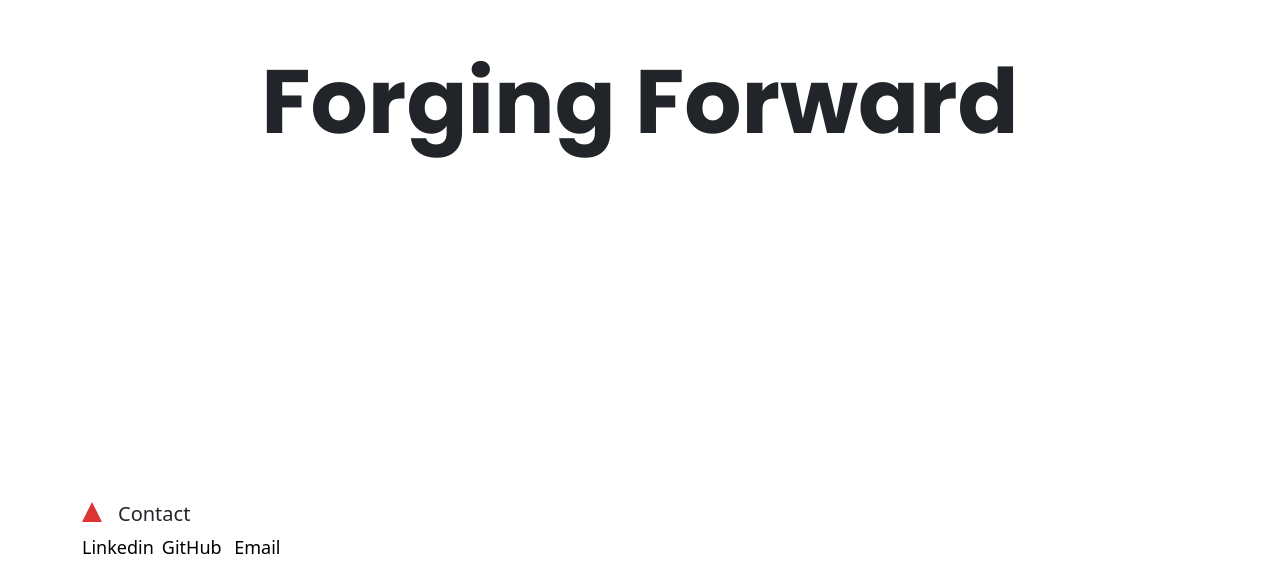
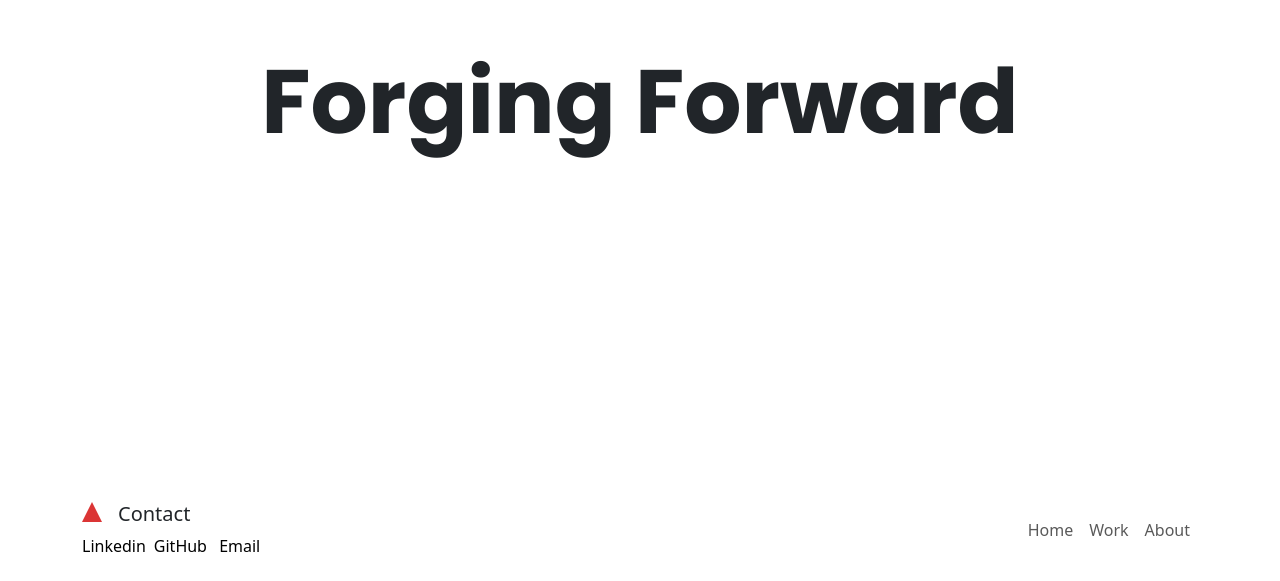
Before and after one commit to TobiaRigon/vue-portfolio, a Vue app: page /#/ in a window 1280 px wide. Shown: the part 1954-2535 px from the top of the page. Built offline with nearby package versions, Linux system fonts and the light colour scheme.

Commit message:
Feat: Nav Component

```diff
--- a/src/components/FooterComponent.vue
+++ b/src/components/FooterComponent.vue
@@ -1,15 +1,20 @@
 <script>
 import ShapeIcon from "../components/ShapeIcon.vue";
+import NavComponent from "./NavComponent.vue";
 
 export default {
   components: {
     ShapeIcon,
+    NavComponent,
   },
+
+  name: "FooterComponent",
 };
 </script>
 
 <template>
-  <div class="container">
+  <div class="container d-flex justify-content-between">
+    <div>
       <div>
         <div class="d-flex">
           <ShapeIcon />
@@ -17,10 +22,14 @@ export default {
         </div>
       </div>
       <div>
-      <a href="https://www.linkedin.com/in/tobia-rigon-ba0b051a2/">Linkedin</a>
+        <a href="https://www.linkedin.com/in/tobia-rigon-ba0b051a2/"
+          >Linkedin</a
+        >
         <a href="https://github.com/TobiaRigon">GitHub</a>
         <a href="mailto:rigontobia@gmail.com"> Email </a>
       </div>
+    </div>
+    <NavComponent />
   </div>
 </template>
 
@@ -31,8 +40,8 @@ export default {
     text-decoration: none;
     color: black;
     margin-right: 8px;
-    font-size: 18px;
-    font-weight: 500;
+    font-size: 16px;
+    font-weight: 300;
   }
 }
 </style>
--- a/src/components/HeaderComponent.vue
+++ b/src/components/HeaderComponent.vue
@@ -1,11 +1,13 @@
 <script>
 import ShapeIcon from "../components/ShapeIcon.vue";
+import NavComponent from "./NavComponent.vue";
 
 export default {
   name: "HeaderComponent",
 
   components: {
     ShapeIcon,
+    NavComponent,
   },
 };
 </script>
@@ -20,26 +22,7 @@ export default {
           <h5 class="name-logo">Tobia Rigon</h5>
         </div>
       </div>
-      <div>
-        <nav
-          class="navbar navbar-expand-lg navbar-light"
-          style="background-color: rgba(255, 255, 255, 0)"
-        >
-          <div>
-            <ul class="navbar-nav">
-              <li class="nav-item">
-                <router-link to="/" class="nav-link">Home</router-link>
-              </li>
-              <li class="nav-item">
-                <router-link to="/work" class="nav-link">Work</router-link>
-              </li>
-              <li class="nav-item">
-                <router-link to="/about" class="nav-link">About</router-link>
-              </li>
-            </ul>
-          </div>
-        </nav>
-      </div>
+      <NavComponent />
     </div>
   </div>
   <div></div>
--- /dev/null
+++ b/src/components/NavComponent.vue
@@ -0,0 +1,28 @@
+<template>
+  <div>
+    <nav
+      class="navbar navbar-expand-lg navbar-light"
+      style="background-color: rgba(255, 255, 255, 0)"
+    >
+      <div>
+        <ul class="navbar-nav">
+          <li class="nav-item">
+            <router-link to="/" class="nav-link">Home</router-link>
+          </li>
+          <li class="nav-item">
+            <router-link to="/work" class="nav-link">Work</router-link>
+          </li>
+          <li class="nav-item">
+            <router-link to="/about" class="nav-link">About</router-link>
+          </li>
+        </ul>
+      </div>
+    </nav>
+  </div>
+</template>
+
+<script>
+export default {
+  name: "NavComponent",
+};
+</script>
--- a/src/layouts/MainLayout.vue
+++ b/src/layouts/MainLayout.vue
@@ -11,9 +11,25 @@ export default {
 </script>
 
 <template>
-  <HeaderComponent />
-  <router-view />
-  <FooterComponent />
+  <div class="wrapper">
+    <HeaderComponent />
+    <router-view class="content" />
+    <FooterComponent />
+  </div>
 </template>
 
-<style lang="scss" scoped></style>
+<style lang="scss" scoped>
+.wrapper {
+  display: flex;
+  flex-direction: column;
+  min-height: 100vh; /* Altezza minima della finestra del browser */
+}
+
+.content {
+  flex: 1; /* Il contenuto si espande per riempire lo spazio rimanente */
+
+  display: flex;
+  justify-content: center; /* Centra orizzontalmente */
+  align-items: center; /* Centra verticalmente */
+}
+</style>
```
Lines whose indentation alone changed are shown as unchanged.
